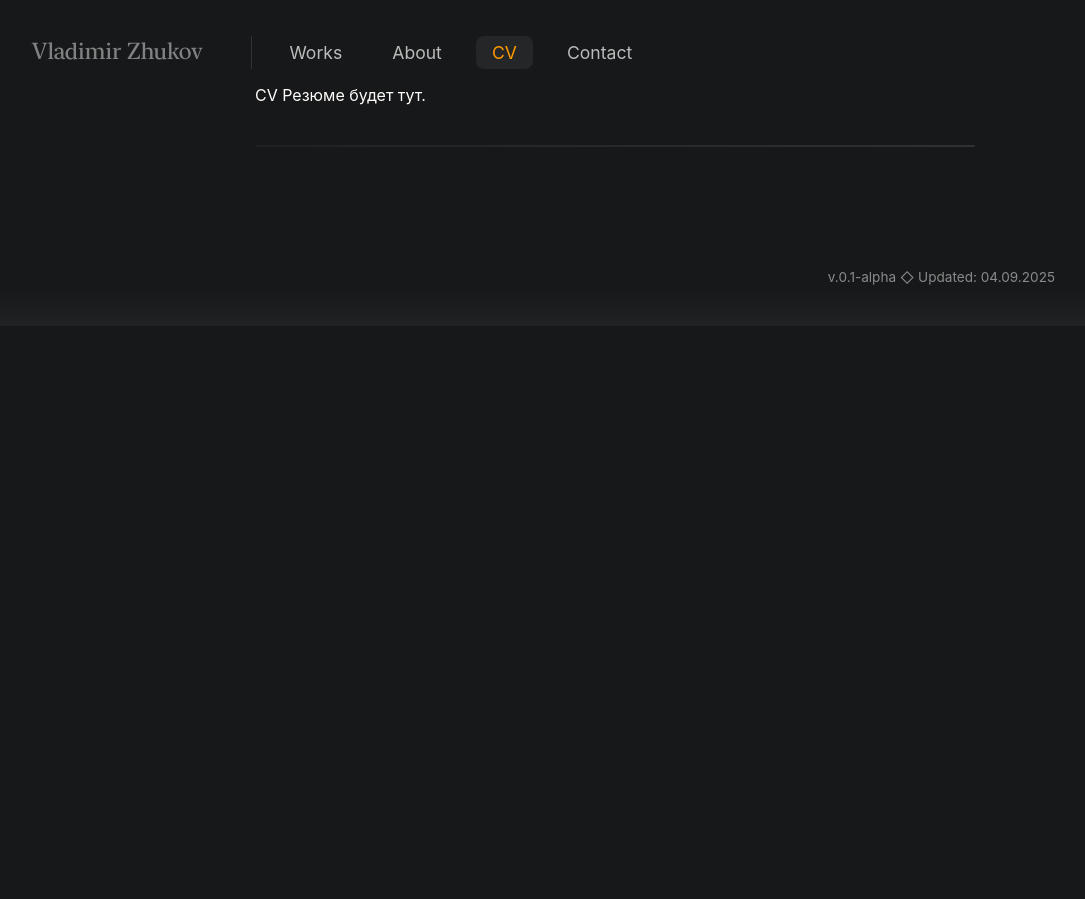
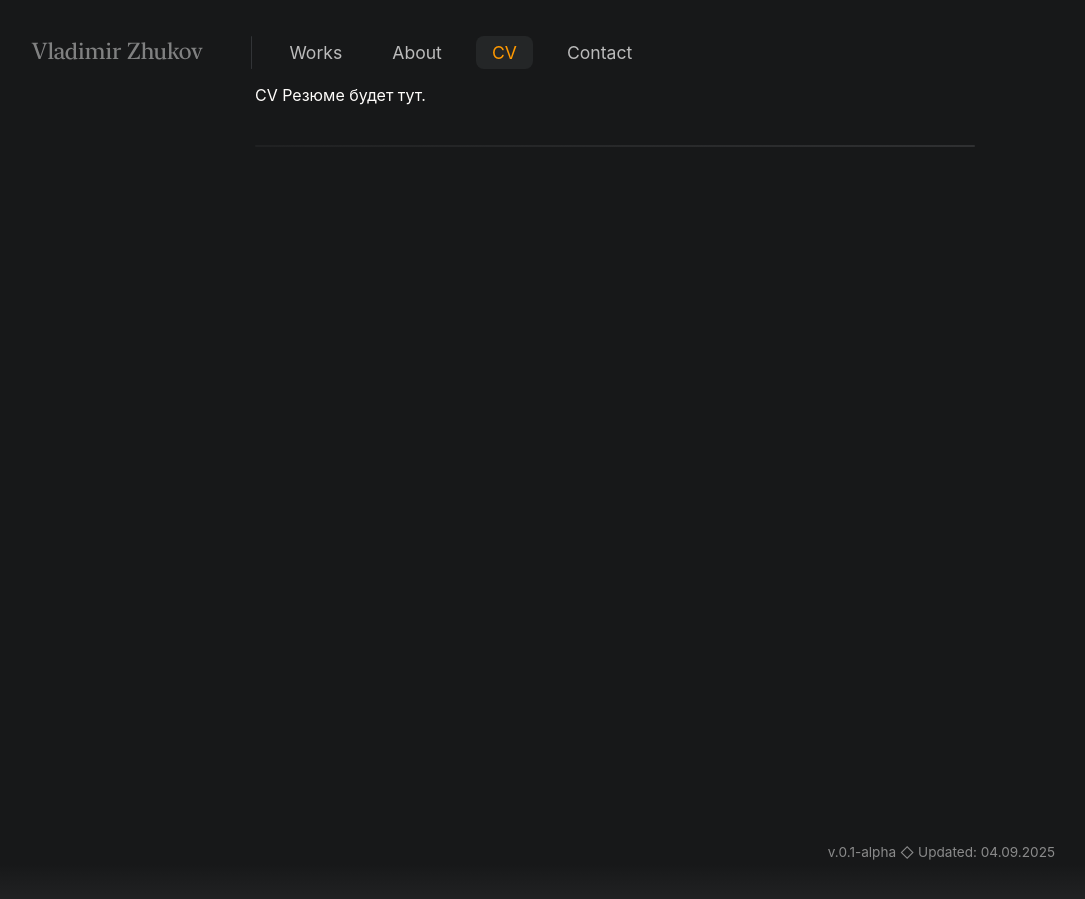
Before and after one commit to uxiscool/experience, a Jekyll site: the page built from cv.md, in a window 1280 px wide. Shown: the whole page, without its empty margins (25-1110 px from the left). Built offline with Jekyll 4.4.1, drawn with Linux system fonts in a browser that asks for light colours.

Commit message:
Add files via upload

```diff
--- a/css/main.css
+++ b/css/main.css
@@ -13,8 +13,13 @@ body{
     BlinkMacSystemFont,
     "Segoe UI", Roboto, "Helvetica Neue", Arial, "Noto Sans", "Liberation Sans",
     sans-serif;
+    min-height: 100dvh;        /* вся страница минимум на высоту окна */
+    display: flex;             /* вертикальный флекс-контейнер */
+    flex-direction: column;
 }
-
+body > main{
+  flex: 1 0 auto;            /* контент тянется, футер уходит вниз */
+}
 body.lb-lock{ overflow:hidden; }
 section{ padding-top:2rem; }
 
@@ -383,6 +388,7 @@ header{ display:flex; align-items:flex-start; gap:36px; margin-top:36px; }
   width:100%; min-height:clamp(80px,14vw,400px);
   background:linear-gradient(to bottom,#171819 0%,#171819 80%,#212223 100%);
   display:flex; flex-direction:column;
+  margin-top: auto;
 }
 .footer-inner{ display:flex; align-items:center; justify-content:flex-end; padding:0 200px 40px 293px; margin-top:auto; margin-left:auto; }
 @media (max-width:980px){ .footer-inner{ padding:0 64px 12px; } }
```
